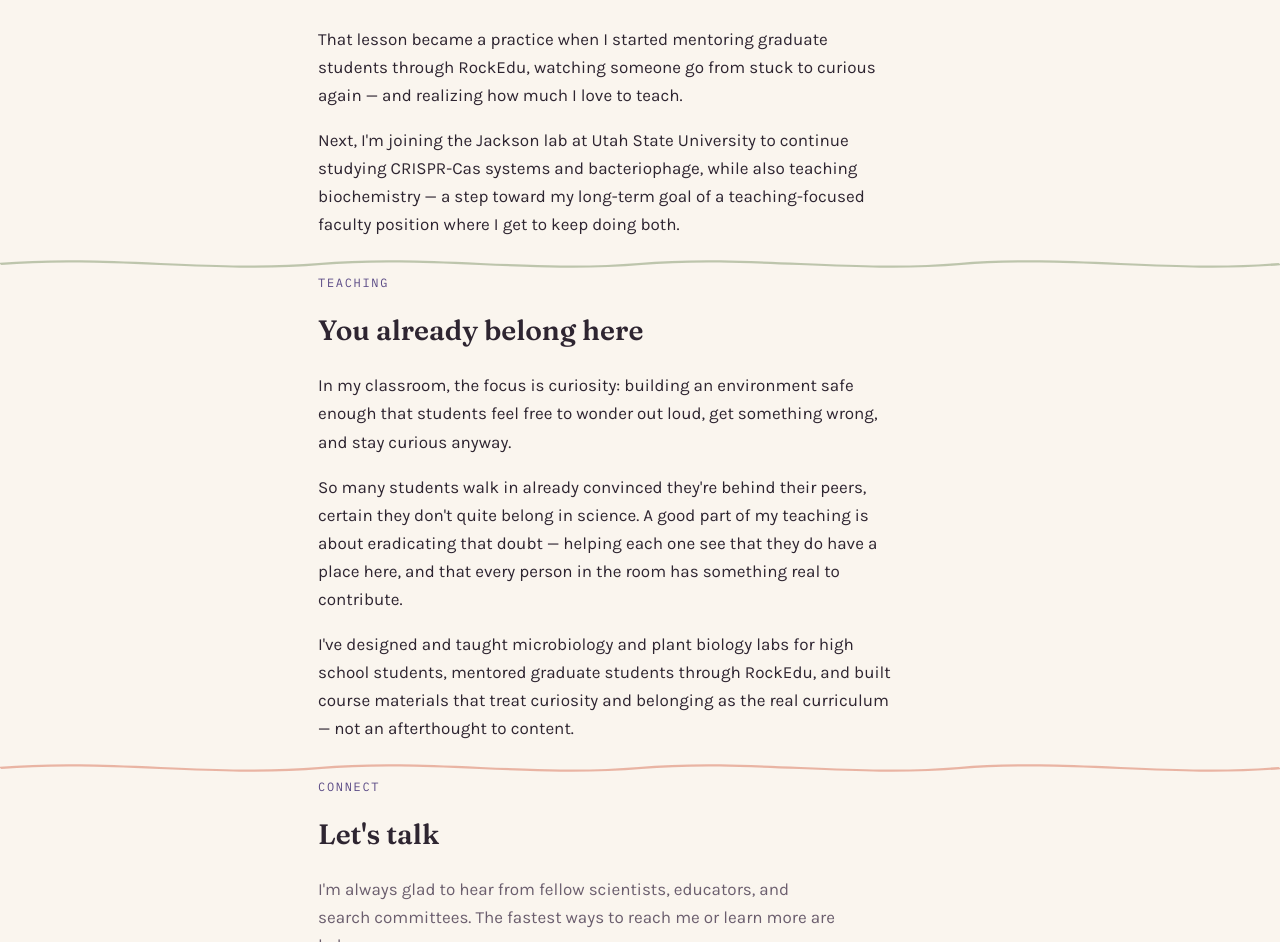
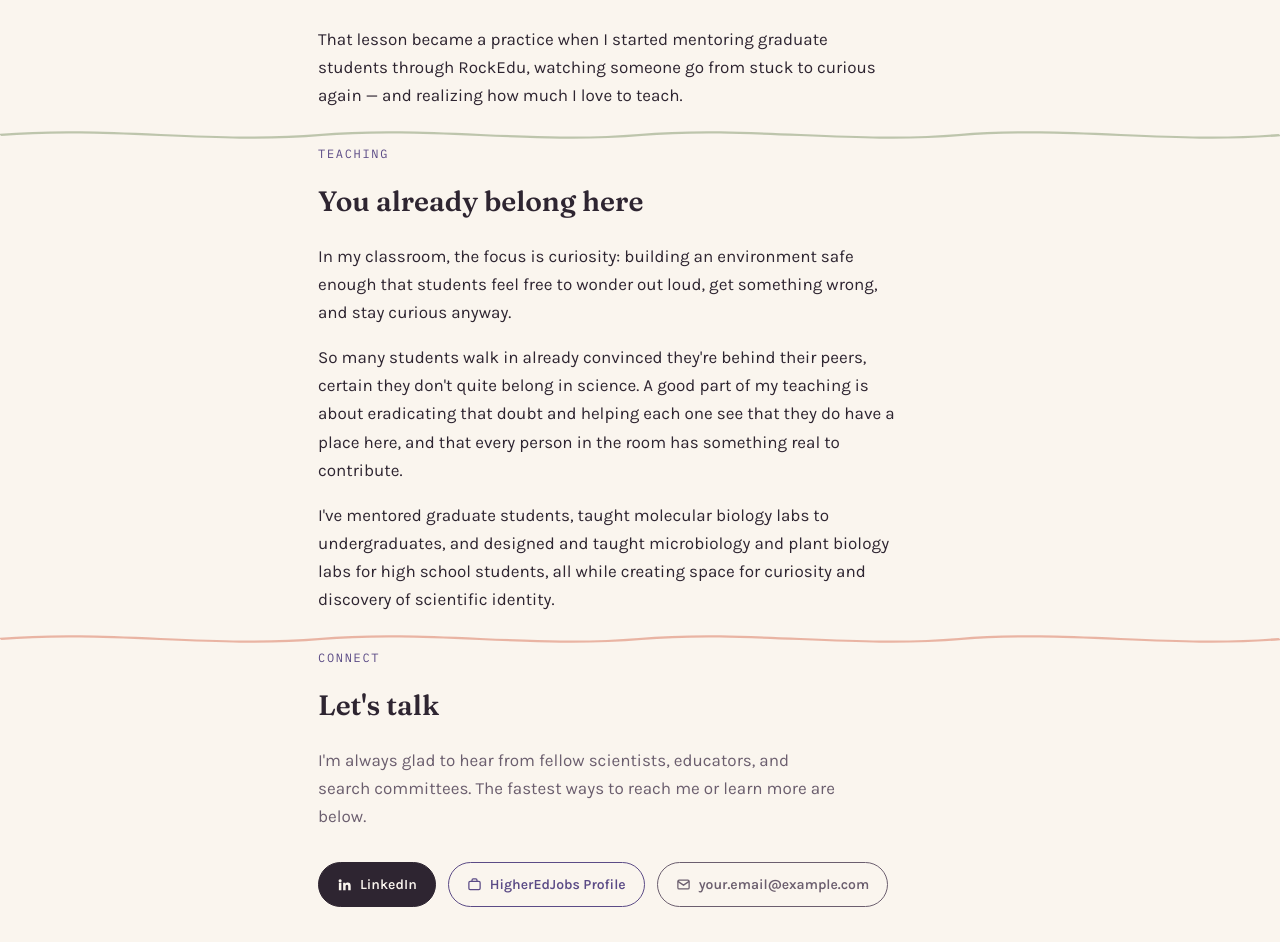
Before and after one commit to akshilton/akshilton.github.io, a plain HTML site: page index.html in a window 1280 px wide. Shown: the part 2352-3294 px from the top of the page. Drawn offline with Linux system fonts and the light colour scheme.

Commit message:
Update index.html

```diff
--- a/index.html
+++ b/index.html
@@ -311,7 +311,6 @@
 
   <div class="about">
     <p>That lesson became a practice when I started mentoring graduate students through RockEdu, watching someone go from stuck to curious again — and realizing how much I love to teach.</p>
-    <p>Next, I'm joining the Jackson lab at Utah State University to continue studying CRISPR-Cas systems and bacteriophage, while also teaching biochemistry — a step toward my long-term goal of a teaching-focused faculty position where I get to keep doing both.</p>
   </div>
 </section>
 
@@ -322,8 +321,8 @@
   <h2>You already belong here</h2>
   <div class="about">
     <p>In my classroom, the focus is curiosity: building an environment safe enough that students feel free to wonder out loud, get something wrong, and stay curious anyway.</p>
-    <p>So many students walk in already convinced they're behind their peers, certain they don't quite belong in science. A good part of my teaching is about eradicating that doubt — helping each one see that they do have a place here, and that every person in the room has something real to contribute.</p>
-    <p>I've designed and taught microbiology and plant biology labs for high school students, mentored graduate students through RockEdu, and built course materials that treat curiosity and belonging as the real curriculum — not an afterthought to content.</p>
+    <p>So many students walk in already convinced they're behind their peers, certain they don't quite belong in science. A good part of my teaching is about eradicating that doubt and helping each one see that they do have a place here, and that every person in the room has something real to contribute.</p>
+    <p>I've mentored graduate students, taught molecular biology labs to undergraduates, and designed and taught microbiology and plant biology labs for high school students, all while creating space for curiosity and discovery of scientific identity.</p>
   </div>
 </section>
 
```
